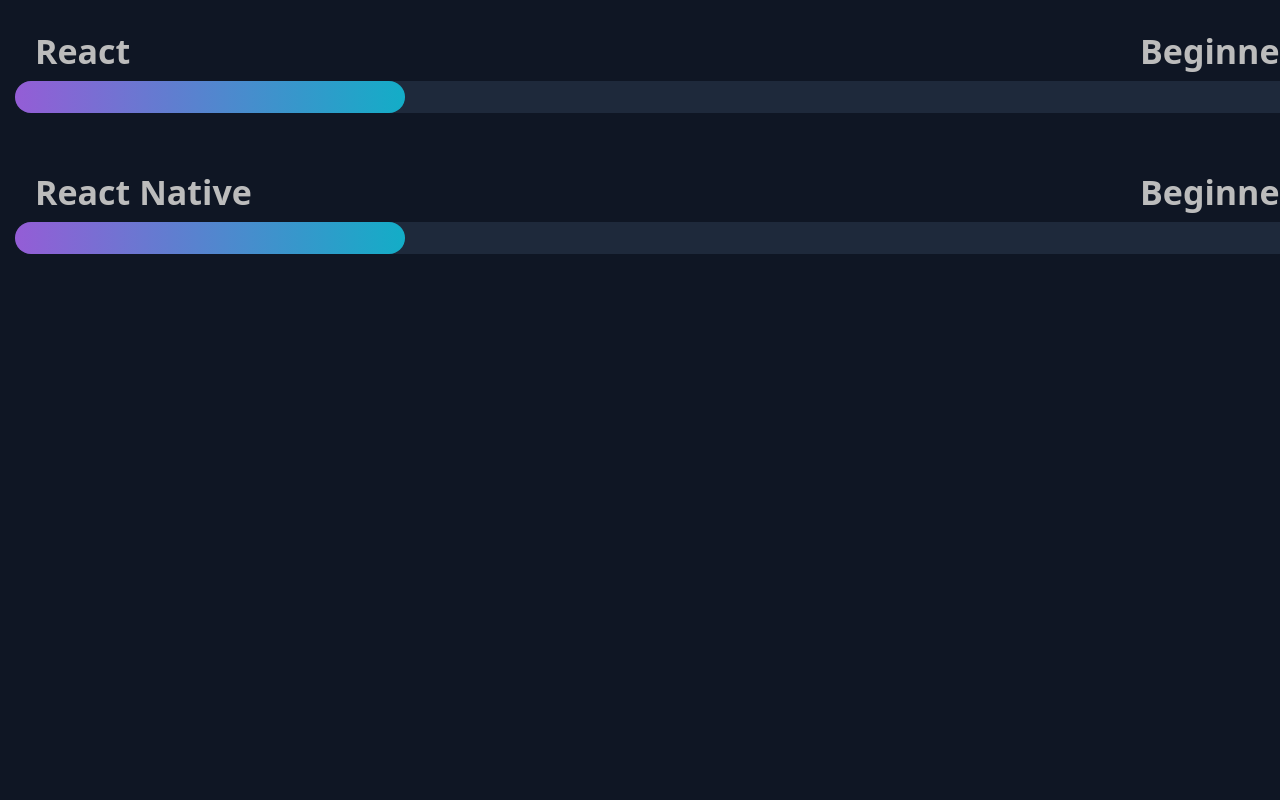
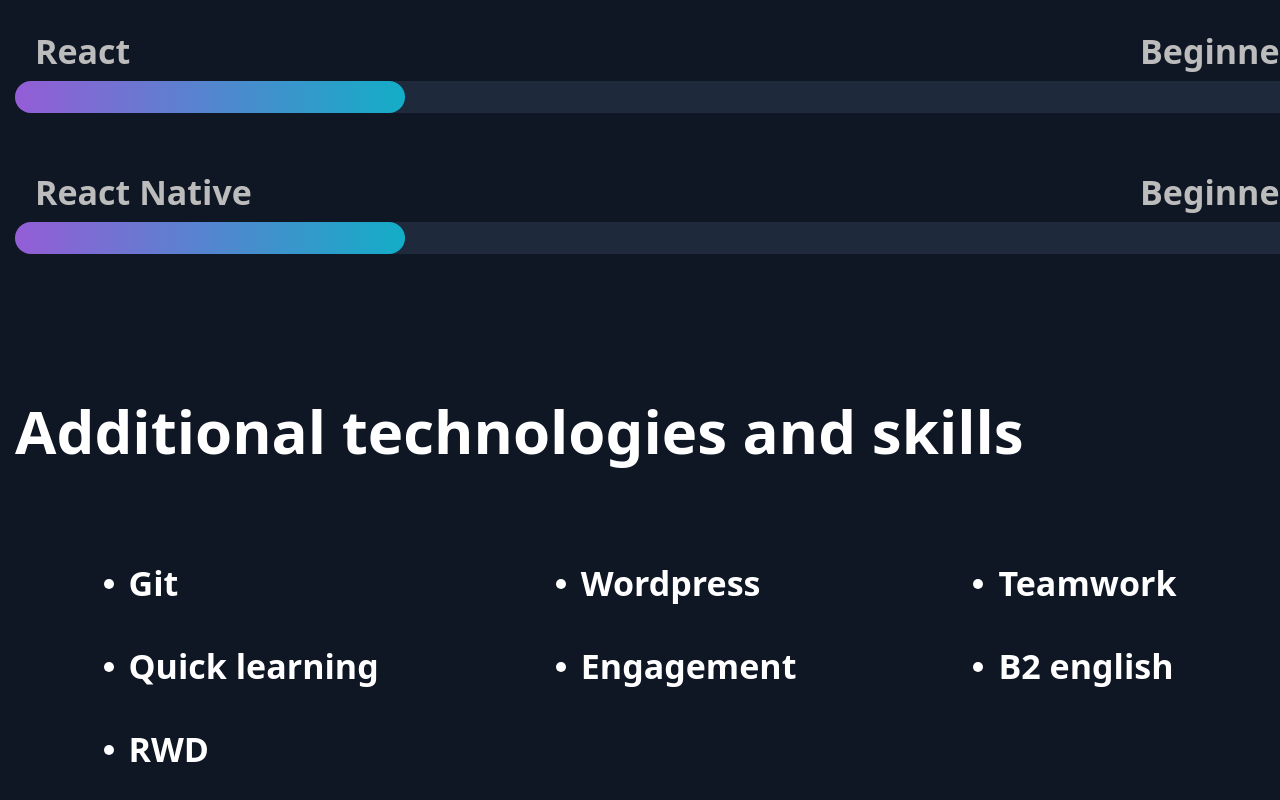
Before and after one commit to Muslima-coder/8-dars.vite, a React (Vite) app: page / in a window 1280 px wide. Shown: the part 4178-4978 px from the top of the page. Before the commit the page ends 4564 px from the top, so only its background shows below. Built offline with nearby package versions, Linux system fonts and the light colour scheme.

Commit message:
update commit

```diff
--- a/src/App.jsx
+++ b/src/App.jsx
@@ -7,6 +7,7 @@
 <Hero/>
 <Projects/>
 <Technologies/>
+<Additional/>
 </>
  )
 }
--- a/src/modules/Additional.jsx
+++ b/src/modules/Additional.jsx
@@ -4,12 +4,12 @@
 
 function Additional(){
     return(
-        <section className="pb-[329px]">
+        <section className="sm:pb-[329px] pb-[100px]">
             <div className="containers">
             <Heading extraClass={"!mb-[82px]"} title={"Additional technologies and skills"}/>
-            <div className="flex justify-between">
+            <div className="flex flex-col items-center sm:items-start  gap-[32px] sm:gap-0 sm:flex-row justify-between">
 
-                <div className="flex flex-col gap-[32px]">
+                <div className="flex flex-col sm:mx mx-auto gap-[32px]">
                     <div className="flex items-center gap-[15px] ">
                         <div className="bg-[rgba(255,255,255,1)] w-[10px] h-[10px] rounded-full "></div>
                         <Text extraClass={"!text-[rgba(255,255,255,1)] !mb-0"} title={" Git"}/>
@@ -24,7 +24,7 @@
                     </div>
                 </div>
 
-                 <div className="flex flex-col gap-[32px]">
+                 <div className="flex flex-col sm:mx mx-auto gap-[32px]">
                     <div className="flex items-center gap-[15px] ">
                         <div className="bg-[rgba(255,255,255,1)] w-[10px] h-[10px] rounded-full "></div>
                         <Text extraClass={"!text-[rgba(255,255,255,1)] !mb-0"} title={" Wordpress"}/>
@@ -35,7 +35,7 @@
                     </div>
                 </div>
 
-                 <div className="flex flex-col gap-[32px]">
+                 <div className="flex flex-col sm:mx mx-auto gap-[32px]">
                     <div className="flex items-center gap-[15px] ">
                         <div className="bg-[rgba(255,255,255,1)] w-[10px] h-[10px] rounded-full "></div>
                         <Text extraClass={"!text-[rgba(255,255,255,1)] !mb-0"} title={" Teamwork"}/>
```
